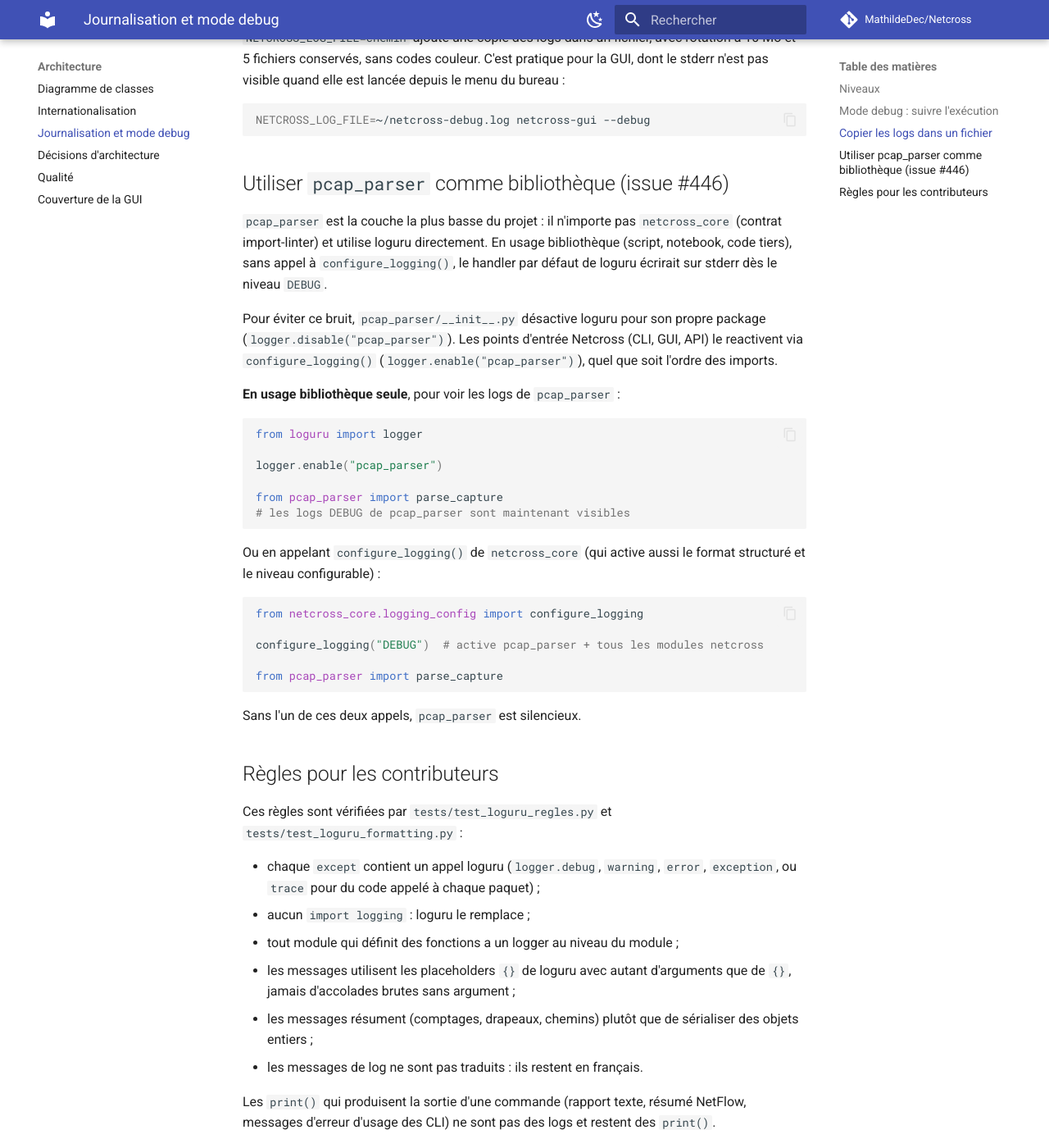
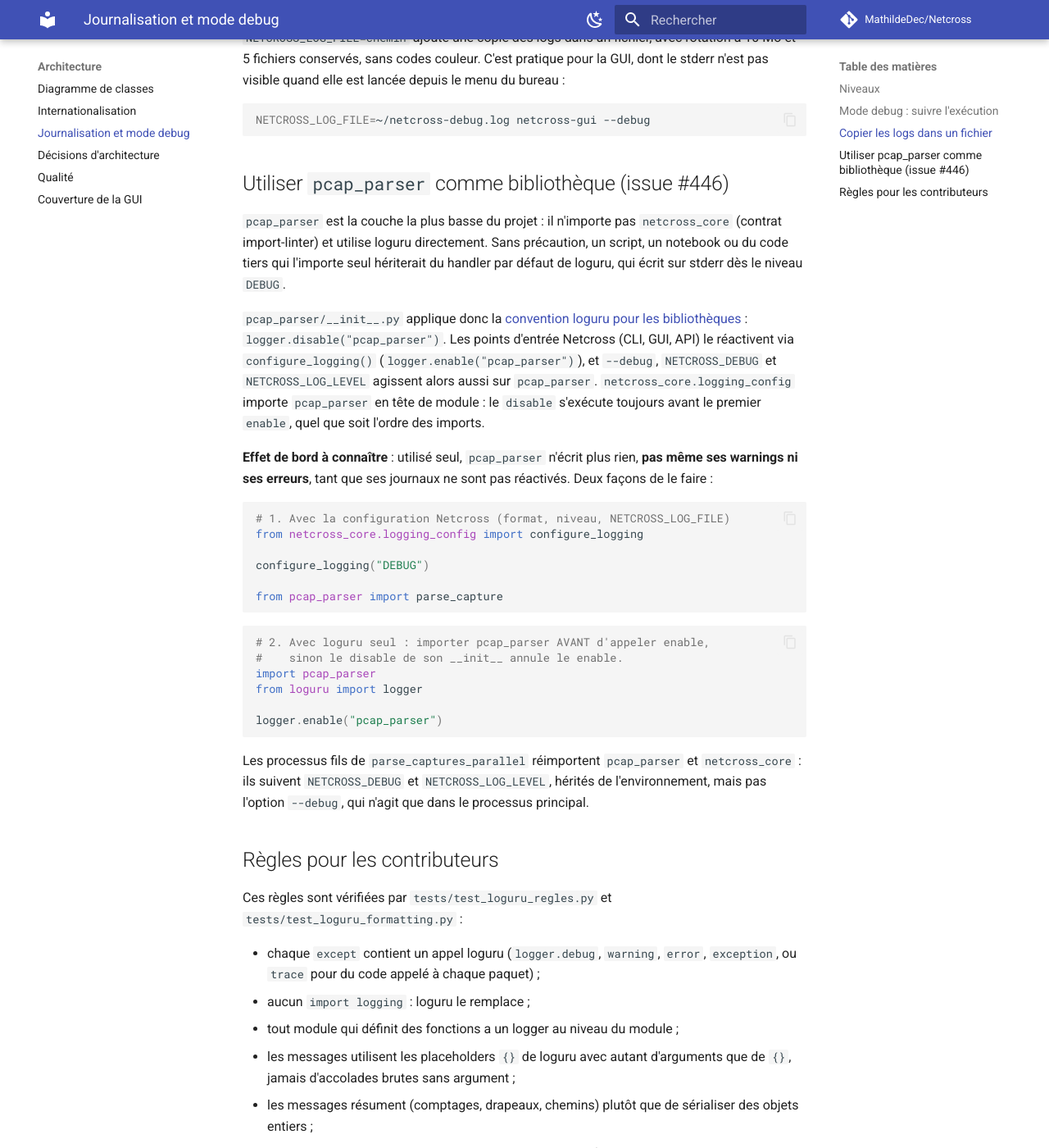
Before and after one commit to MathildeDec/Netcross, an MkDocs documentation site: the page built from docs/journalisation.md, in a window 1280 px wide and 1400 px high, scrolled down 1639 px. Shown: the whole window at 82% size. Built offline with MkDocs 1.6.1 and Material for MkDocs 9.7.7, drawn with Linux system fonts in a browser that asks for light colours; comment, search, counter and statistics services are not loaded.

Commit message:
fix(#446): accents restaurés, import en tête, doc et tests durcis
Revue de la PR #456 :

- logging_config.py : la PR retirait les accents de toutes les
  docstrings et du texte d'aide (--debug) sans rapport avec #446.
  Fichier repris depuis dev, seul l'ajout #446 est conservé.
- pcap_parser est importé en tête de logging_config (dépendance
  netcross_core -> pcap_parser, conforme au contrat de couches) au lieu
  d'un import local dans configure_logging : le disable de
  pcap_parser/__init__ s'exécute toujours avant le premier enable.
- docs/journalisation.md : le premier exemple appelait
  logger.enable("pcap_parser") AVANT l'import de pcap_parser, ce qui
  est annulé par le disable de son __init__. Ordre corrigé, effet sur
  les warnings/erreurs et comportement des processus fils de
  parse_captures_parallel (suivent NETCROSS_DEBUG/NETCROSS_LOG_LEVEL,
  pas --debug) documentés — vérifié en exécution réelle.
- tests : PYTHONPATH absolu (les tests échouaient hors de la racine du
  dépôt), environnement du parent conservé sans NETCROSS_*, code retour
  et sentinelle vérifiés (le test de silence passait à vide si l'import
  échouait), trois ordres d'import, NETCROSS_DEBUG et
  NETCROSS_LOG_LEVEL, niveau INFO par défaut. Les deux tests de silence
  échouent sur dev sans le correctif.

````diff
--- a/docs/journalisation.md
+++ b/docs/journalisation.md
@@ -49,32 +49,31 @@ NETCROSS_LOG_FILE=~/netcross-debug.log netcross-gui --debug
 
 ## Utiliser `pcap_parser` comme bibliothèque (issue #446)
 
-`pcap_parser` est la couche la plus basse du projet : il n'importe pas `netcross_core` (contrat import-linter) et utilise loguru directement. En usage bibliothèque (script, notebook, code tiers), sans appel à `configure_logging()`, le handler par défaut de loguru écrirait sur stderr dès le niveau `DEBUG`.
+`pcap_parser` est la couche la plus basse du projet : il n'importe pas `netcross_core` (contrat import-linter) et utilise loguru directement. Sans précaution, un script, un notebook ou du code tiers qui l'importe seul hériterait du handler par défaut de loguru, qui écrit sur stderr dès le niveau `DEBUG`.
 
-Pour éviter ce bruit, `pcap_parser/__init__.py` désactive loguru pour son propre package (`logger.disable("pcap_parser")`). Les points d'entrée Netcross (CLI, GUI, API) le reactivent via `configure_logging()` (`logger.enable("pcap_parser")`), quel que soit l'ordre des imports.
+`pcap_parser/__init__.py` applique donc la [convention loguru pour les bibliothèques](https://loguru.readthedocs.io/en/stable/overview.html#suitable-for-scripts-and-libraries) : `logger.disable("pcap_parser")`. Les points d'entrée Netcross (CLI, GUI, API) le réactivent via `configure_logging()` (`logger.enable("pcap_parser")`), et `--debug`, `NETCROSS_DEBUG` et `NETCROSS_LOG_LEVEL` agissent alors aussi sur `pcap_parser`. `netcross_core.logging_config` importe `pcap_parser` en tête de module : le `disable` s'exécute toujours avant le premier `enable`, quel que soit l'ordre des imports.
 
-**En usage bibliothèque seule**, pour voir les logs de `pcap_parser` :
+**Effet de bord à connaître** : utilisé seul, `pcap_parser` n'écrit plus rien, **pas même ses warnings ni ses erreurs**, tant que ses journaux ne sont pas réactivés. Deux façons de le faire :
 
 ```python
-from loguru import logger
-
-logger.enable("pcap_parser")
-
-from pcap_parser import parse_capture
-# les logs DEBUG de pcap_parser sont maintenant visibles
-```
-
-Ou en appelant `configure_logging()` de `netcross_core` (qui active aussi le format structuré et le niveau configurable) :
-
-```python
+# 1. Avec la configuration Netcross (format, niveau, NETCROSS_LOG_FILE)
 from netcross_core.logging_config import configure_logging
 
-configure_logging("DEBUG")  # active pcap_parser + tous les modules netcross
+configure_logging("DEBUG")
 
 from pcap_parser import parse_capture
 ```
 
-Sans l'un de ces deux appels, `pcap_parser` est silencieux.
+```python
+# 2. Avec loguru seul : importer pcap_parser AVANT d'appeler enable,
+#    sinon le disable de son __init__ annule le enable.
+import pcap_parser
+from loguru import logger
+
+logger.enable("pcap_parser")
+```
+
+Les processus fils de `parse_captures_parallel` réimportent `pcap_parser` et `netcross_core` : ils suivent `NETCROSS_DEBUG` et `NETCROSS_LOG_LEVEL`, hérités de l'environnement, mais pas l'option `--debug`, qui n'agit que dans le processus principal.
 
 ## Règles pour les contributeurs
 
````
Also changed, not shown: src/pcap_parser/__init__.py (+7 -3 lines), 2 other files.
